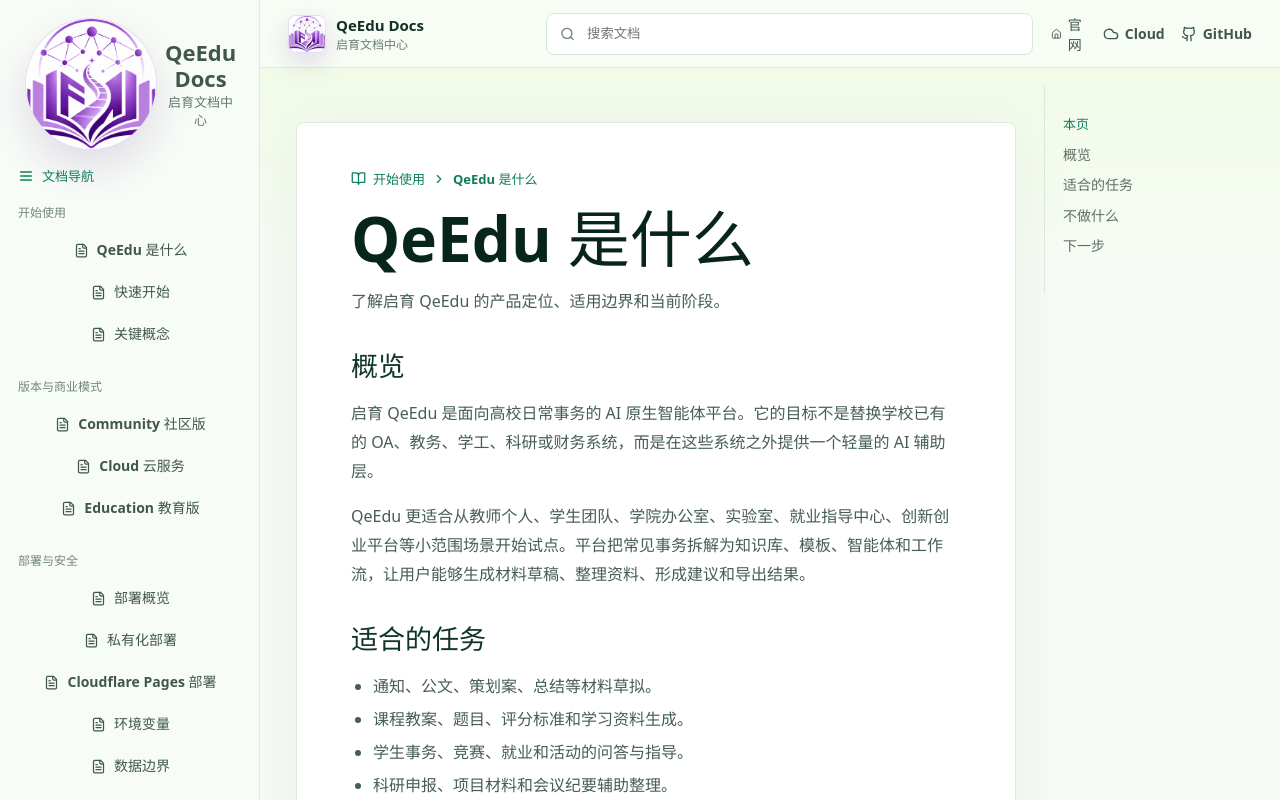
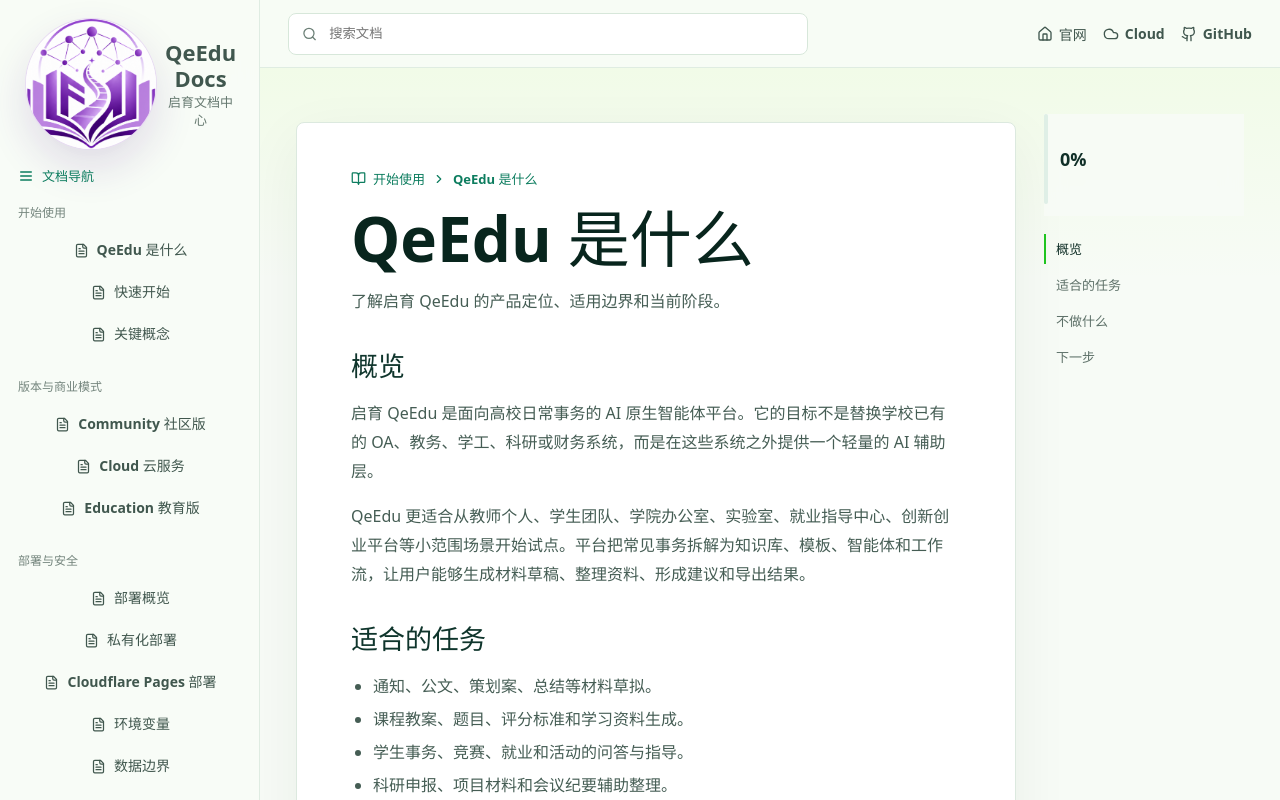
Before and after one commit to turmwerk/qeedu-docs, a React (Vite) app: page / in a window 1280 px wide. Shown: the top 800 px of the page. Built offline with nearby package versions, Linux system fonts and the light colour scheme; a web font is replaced by a local one.

Commit message:
style: refine docs sidebar scrollspy

```diff
--- a/src/App.tsx
+++ b/src/App.tsx
@@ -189,13 +189,6 @@
       </aside>
 
       <header className="topbar">
-        <Link className="brand" to="/">
-          <img className="brand-logo" src="/qeedu-logo.png" alt="" />
-          <span>
-            <strong>QeEdu Docs</strong>
-            <small>启育文档中心</small>
-          </span>
-        </Link>
         <label className="search-box">
           <Search size={16} />
           <input placeholder="搜索文档" aria-label="搜索文档" />
@@ -294,14 +287,80 @@
   mobile?: boolean
   onNavigate?: () => void
 }) {
+  const [activeId, setActiveId] = useState(headings[0]?.id ?? '')
+  const [progress, setProgress] = useState(0)
+
+  useEffect(() => {
+    setActiveId(headings[0]?.id ?? '')
+
+    function updateScrollState() {
+      const max = document.documentElement.scrollHeight - window.innerHeight
+      const ratio = max <= 0 ? 0 : Math.min(1, Math.max(0, window.scrollY / max))
+      setProgress(Math.round(ratio * 100))
+
+      const threshold = window.scrollY + (mobile ? 72 : 110)
+      let current = headings[0]?.id ?? ''
+
+      for (const heading of headings) {
+        const el = document.getElementById(heading.id)
+        if (!el) {
+          continue
+        }
+
+        const top = el.getBoundingClientRect().top + window.scrollY
+        if (top > threshold) {
+          break
+        }
+        current = heading.id
+      }
+
+      setActiveId(current)
+    }
+
+    updateScrollState()
+    window.addEventListener('scroll', updateScrollState, { passive: true })
+    window.addEventListener('resize', updateScrollState)
+
+    return () => {
+      window.removeEventListener('scroll', updateScrollState)
+      window.removeEventListener('resize', updateScrollState)
+    }
+  }, [headings, mobile])
+
+  function scrollToHeading(id: string) {
+    const el = document.getElementById(id)
+    if (!el) {
+      return
+    }
+
+    const offset = mobile ? 72 : 110
+    const top = el.getBoundingClientRect().top + window.scrollY - offset
+    window.scrollTo({ top, behavior: 'smooth' })
+    onNavigate?.()
+  }
+
   return (
-    <aside className={mobile ? 'toc toc--mobile' : 'toc'}>
-      <p>本页</p>
-      {headings.map((heading) => (
-        <a key={heading.id} href={`#${heading.id}`} onClick={onNavigate}>
-          {heading.text}
-        </a>
-      ))}
+    <aside className={mobile ? 'scroll-spy scroll-spy--mobile' : 'scroll-spy'}>
+      <div className="scroll-spy__status">
+        <div className="scroll-spy__progress">
+          <div className="scroll-spy__bar">
+            <span style={{ height: `${progress}%` }} />
+          </div>
+          <span className="scroll-spy__percent">{progress}%</span>
+        </div>
+      </div>
+      <nav className="scroll-spy__nav" aria-label="本页目录">
+        {headings.map((heading) => (
+          <button
+            className={heading.id === activeId ? 'is-active' : undefined}
+            key={heading.id}
+            type="button"
+            onClick={() => scrollToHeading(heading.id)}
+          >
+            {heading.text}
+          </button>
+        ))}
+      </nav>
     </aside>
   )
 }
--- a/src/styles.css
+++ b/src/styles.css
@@ -16,6 +16,34 @@
 
 * {
   box-sizing: border-box;
+  scrollbar-width: thin;
+  scrollbar-color: rgba(31, 196, 31, 0.55) rgba(31, 196, 31, 0.1);
+}
+
+*::-webkit-scrollbar {
+  width: 12px;
+  height: 12px;
+}
+
+*::-webkit-scrollbar-track {
+  border-radius: 999px;
+  background: linear-gradient(180deg, rgba(31, 196, 31, 0.08), rgba(20, 140, 20, 0.12));
+  box-shadow: inset 0 0 0 1px rgba(31, 196, 31, 0.06);
+}
+
+*::-webkit-scrollbar-thumb {
+  border: 3px solid rgba(31, 196, 31, 0.1);
+  border-radius: 999px;
+  background: linear-gradient(180deg, rgba(60, 220, 60, 0.9), rgba(31, 180, 31, 0.9));
+  box-shadow: inset 0 0 6px rgba(255, 255, 255, 0.3);
+}
+
+*::-webkit-scrollbar-thumb:hover {
+  background: linear-gradient(180deg, rgba(80, 230, 80, 0.95), rgba(31, 190, 31, 0.95));
+}
+
+*::-webkit-scrollbar-thumb:active {
+  background: linear-gradient(180deg, rgba(50, 200, 50, 1), rgba(20, 140, 20, 1));
 }
 
 body {
@@ -44,7 +72,7 @@
   top: 0;
   z-index: 10;
   display: grid;
-  grid-template-columns: 240px minmax(220px, 520px) 1fr;
+  grid-template-columns: minmax(220px, 520px) 1fr;
   gap: 18px;
   align-items: center;
   height: 68px;
@@ -155,7 +183,7 @@
 }
 
 .sidebar,
-.toc {
+.scroll-spy {
   position: sticky;
   top: 86px;
   align-self: start;
@@ -174,11 +202,13 @@
 
 .sidebar {
   width: var(--docs-sidebar-width);
-  min-height: 100vh;
+  height: 100vh;
   padding: 18px 18px 24px;
   border-right: 1px solid #dfece2;
   background: rgba(248, 252, 247, 0.96);
   backdrop-filter: blur(14px);
+  overflow-x: hidden;
+  overflow-y: auto;
 }
 
 .sidebar-profile {
@@ -408,34 +438,97 @@
   color: inherit;
 }
 
-.toc {
+.scroll-spy {
+  display: flex;
+  flex-direction: column;
+  gap: 18px;
+  width: 200px;
+  max-height: calc(100vh - 86px);
+  padding: 28px 0 24px;
+  overflow-y: auto;
   color: #5d7068;
   font-size: 14px;
-  border-left: 1px solid rgba(10, 85, 65, 0.1);
-  padding-left: 18px;
 }
 
-.toc p {
-  margin: 0 0 12px;
-  color: #0d7d5f;
-  font-size: 13px;
+.scroll-spy__status {
+  position: sticky;
+  top: 0;
+  z-index: 1;
+  display: grid;
+  gap: 8px;
+  padding: 0 0 12px;
+  background: rgba(247, 251, 246, 0.94);
+  backdrop-filter: blur(10px);
+}
+
+.scroll-spy__progress {
+  display: flex;
+  align-items: center;
+  gap: 12px;
+}
+
+.scroll-spy__bar {
+  position: relative;
+  width: 4px;
+  height: 90px;
+  overflow: hidden;
+  border-radius: 999px;
+  background: rgba(13, 125, 95, 0.1);
+}
+
+.scroll-spy__bar span {
+  position: absolute;
+  right: 0;
+  bottom: 0;
+  left: 0;
+  border-radius: 999px;
+  background: #1fc41f;
+}
+
+.scroll-spy__percent {
+  color: #102f27;
+  font-size: 18px;
   font-weight: 820;
 }
 
-.toc a {
-  display: block;
-  margin: 10px 0;
-  color: #5d7068;
-  line-height: 1.45;
+.scroll-spy__nav {
+  display: grid;
+  gap: 6px;
 }
 
-.toc a:hover {
-  color: #0d5f49;
+.scroll-spy__nav button {
+  all: unset;
+  display: block;
+  box-sizing: border-box;
+  width: 100%;
+  min-height: 30px;
+  padding: 4px 0 4px 10px;
+  border-left: 2px solid transparent;
+  color: #5d7068;
+  cursor: pointer;
+  font-size: 13px;
+  font-weight: 650;
+  line-height: 1.4;
+  text-align: left;
+  transition:
+    color 160ms ease,
+    border-color 160ms ease;
+}
+
+.scroll-spy__nav button.is-active {
+  border-left-color: #1fc41f;
+  color: #102f27;
+}
+
+.scroll-spy__nav button:hover,
+.scroll-spy__nav button:focus-visible {
+  color: #102f27;
+  outline: none;
 }
 
 @media (max-width: 1080px) {
   .topbar {
-    grid-template-columns: 220px 1fr;
+    grid-template-columns: minmax(0, 1fr);
     padding-inline: 20px;
   }
 
@@ -449,7 +542,7 @@
     margin-left: calc(var(--docs-sidebar-width) + 22px);
   }
 
-  .toc {
+  .scroll-spy {
     display: none;
   }
 }
@@ -541,7 +634,7 @@
 
   .mobile-drawer .sidebar {
     width: 100%;
-    min-height: 100%;
+    height: 100%;
     padding: 22px 16px;
   }
 
@@ -571,14 +664,45 @@
     transform: translateX(0);
   }
 
-  .toc--mobile {
-    display: block;
+  .scroll-spy--mobile {
+    display: flex;
     position: static;
     width: 100%;
     max-height: none;
     min-height: 100%;
-    padding: 18px 12px 24px;
-    border-left: 0;
+    gap: 10px;
+    padding: 0 10px 22px;
+    overflow: visible;
+  }
+
+  .scroll-spy--mobile .scroll-spy__status {
+    top: 0;
+    margin: 0 -10px;
+    padding: 14px 10px 12px;
+    border-bottom: 1px solid #dfece2;
+  }
+
+  .scroll-spy--mobile .scroll-spy__progress {
+    gap: 9px;
+  }
+
+  .scroll-spy--mobile .scroll-spy__bar {
+    height: 76px;
+  }
+
+  .scroll-spy--mobile .scroll-spy__percent {
+    font-size: 14px;
+  }
+
+  .scroll-spy--mobile .scroll-spy__nav {
+    gap: 5px;
+    padding-top: 6px;
+  }
+
+  .scroll-spy--mobile .scroll-spy__nav button {
+    min-height: 30px;
+    font-size: 12px;
+    font-weight: 720;
   }
 
   .docs-layout {
```
